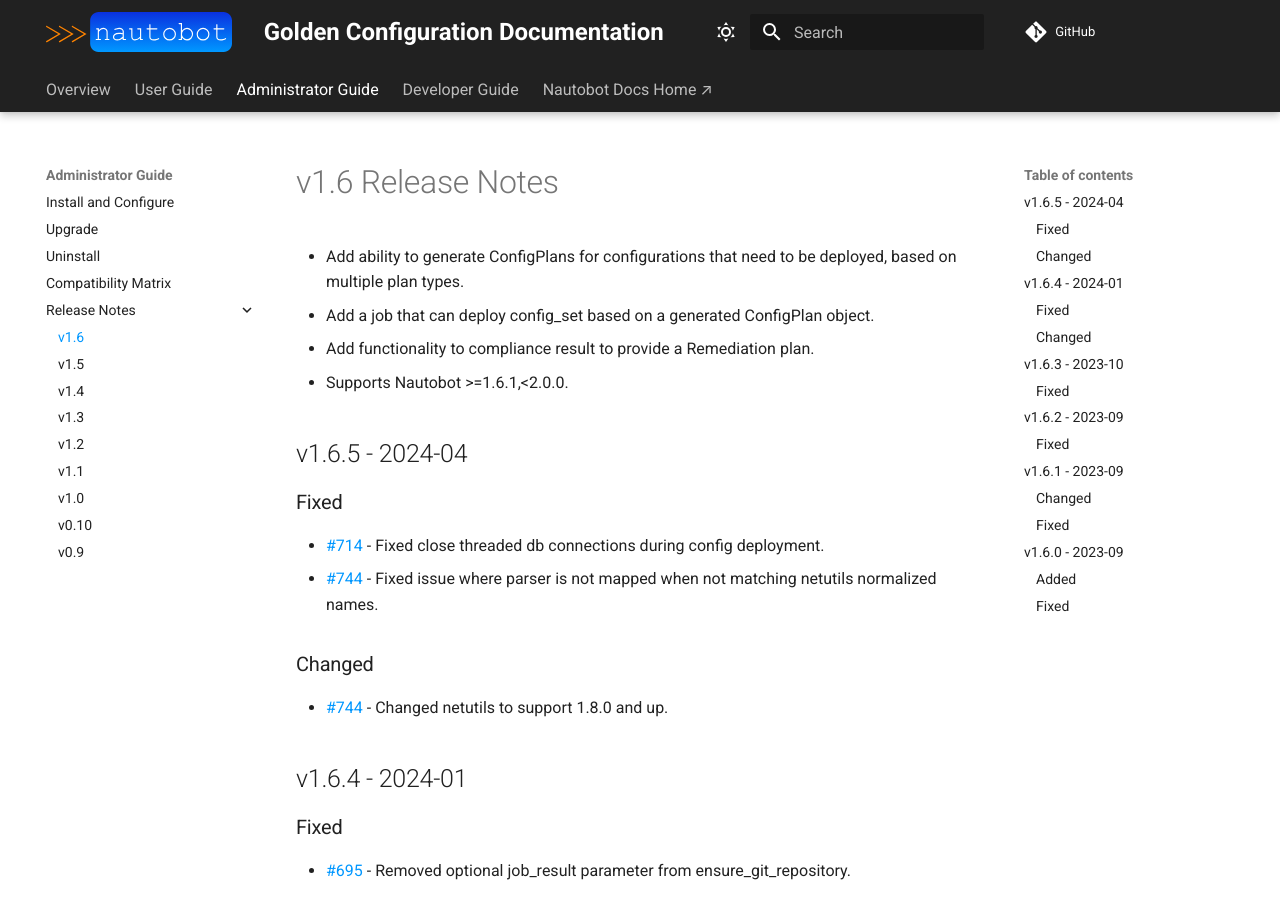
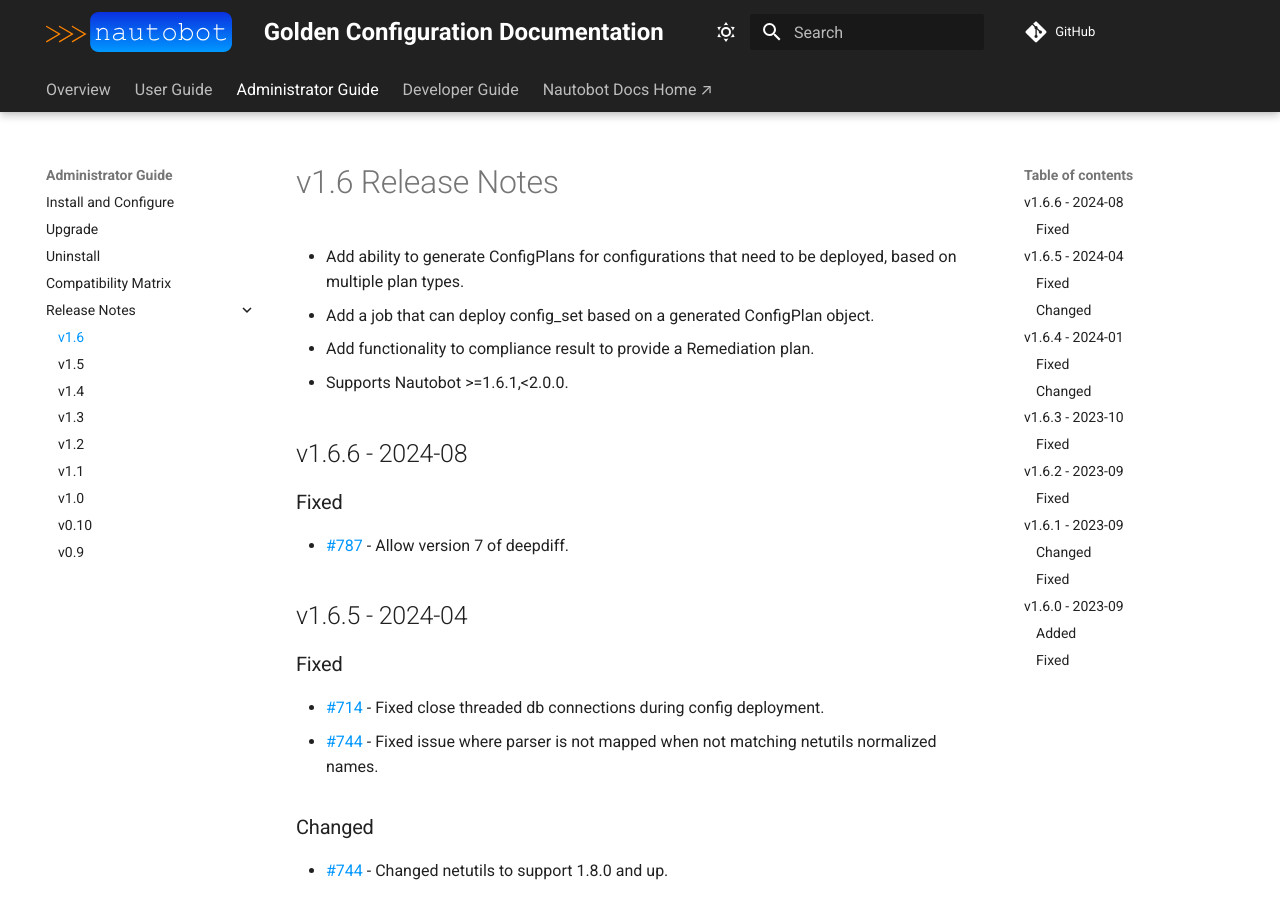
Before and after one commit to nautobot/nautobot-app-golden-config, an MkDocs documentation site: the page built from docs/admin/release_notes/version_1.6.md, in a window 1280 px wide and 900 px high. Built offline with MkDocs 1.6.1 and Material for MkDocs 9.7.7, drawn with Linux system fonts in a browser that asks for light colours; comment, search, counter and statistics services are not loaded.

Commit message:
prepares release 1.6.6

```diff
--- a/docs/admin/release_notes/version_1.6.md
+++ b/docs/admin/release_notes/version_1.6.md
@@ -4,6 +4,12 @@
 - Add a job that can deploy config_set based on a generated ConfigPlan object.
 - Add functionality to compliance result to provide a Remediation plan.
 - Supports Nautobot >=1.6.1,<2.0.0.
+
+## v1.6.6 - 2024-08
+
+### Fixed
+
+- [#787](https://github.com/nautobot/nautobot-app-golden-config/pull/787) - Allow version 7 of deepdiff.
 
 ## v1.6.5 - 2024-04
 
--- a/pyproject.toml
+++ b/pyproject.toml
@@ -1,6 +1,6 @@
 [tool.poetry]
 name = "nautobot-golden-config"
-version = "1.6.5"
+version = "1.6.6"
 description = "A plugin for configuration on nautobot"
 authors = ["Network to Code, LLC", "<opensource@networktocode.com>"]
 
```
